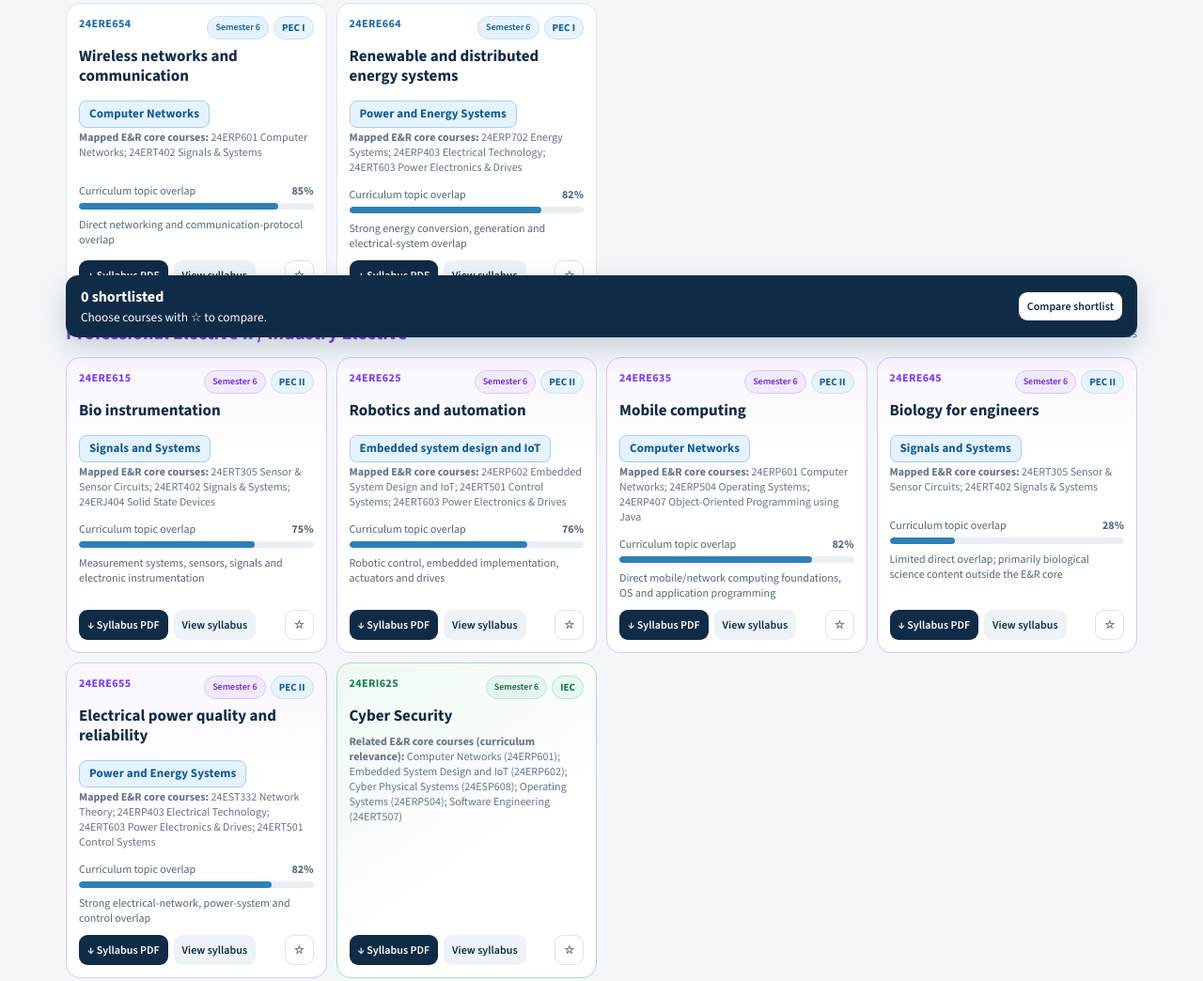
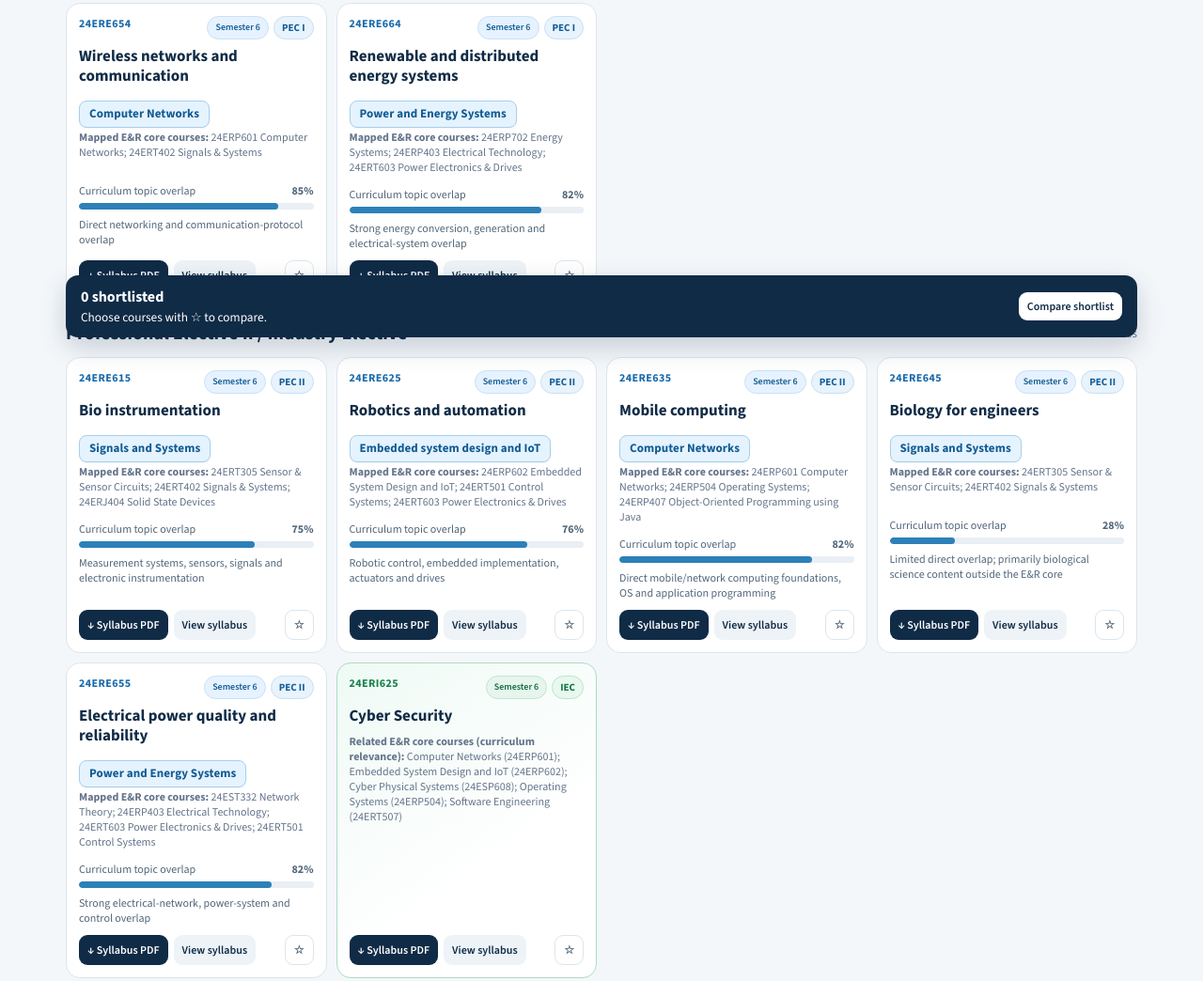
Before and after one commit to hemandBabu27/Choose-Electives, a plain HTML site: page index.html in a window 1280 px wide. Shown: the part 429-1473 px from the top of the page at 94% size. Drawn offline with nearby package versions, Linux system fonts and the light colour scheme.

Commit message:
Restore standard PEC II section and card styling; highlight IEC only

```diff
--- a/index.html
+++ b/index.html
@@ -35,11 +35,7 @@ header,.guide-grid,.criteria,.table-wrap,.method,.navlinks,.stats,.eyebrow{displ
 .count-table tr:last-child td{border-bottom:0}
 .count-table td:not(:first-child){font-weight:700;color:#1769aa}
 .count-note{font-size:12px;line-height:1.45;color:var(--muted);margin:9px 0 0}
-/* Professional Elective II / Industry Elective highlight and elective workflow */
-.group[data-group="Professional Elective II / Industry Elective"] .grouphead h2{color:#7c3aed}
-.group[data-group="Professional Elective II / Industry Elective"] .card{border-color:#d8c7fa;background:linear-gradient(180deg,#faf7ff 0%,#fff 38%)}
-.group[data-group="Professional Elective II / Industry Elective"] .sem{background:#f2eaff;color:#6d28d9;border-color:#d9c7ff}
-.group[data-group="Professional Elective II / Industry Elective"] .code{color:#7c3aed}
+/* Only IEC courses receive a distinct highlight; PEC II uses the standard catalog styling */
 .workflow-section{margin:26px 0 18px}.workflow-section h2{margin:0 0 6px;font-size:22px}.workflow-section>p{margin:0 0 12px;color:var(--muted);font-size:14px}
 .step-list{counter-reset:step;display:grid;grid-template-columns:repeat(auto-fit,minmax(190px,1fr));gap:10px}.step{background:#fff;border:1px solid var(--line);border-radius:12px;padding:13px;font-size:13px;color:#526579;line-height:1.5}.step b{display:block;color:var(--ink);margin-bottom:4px}.step b:before{counter-increment:step;content:counter(step) ". ";color:var(--blue)}
 .availability-disclaimer{background:linear-gradient(120deg,#fff4d6,#fff8e8);border:1px solid #e8c76a;border-left:5px solid #d89a00;border-radius:14px;padding:16px 18px;margin:20px 0 24px;color:#704d12;box-shadow:0 4px 14px #a8790012}.availability-disclaimer strong{display:block;font-size:16px;color:#6b4700;margin-bottom:5px}.availability-disclaimer p{margin:0;font-size:14px;line-height:1.55}@media(max-width:600px){.step-list{grid-template-columns:1fr}}
```
